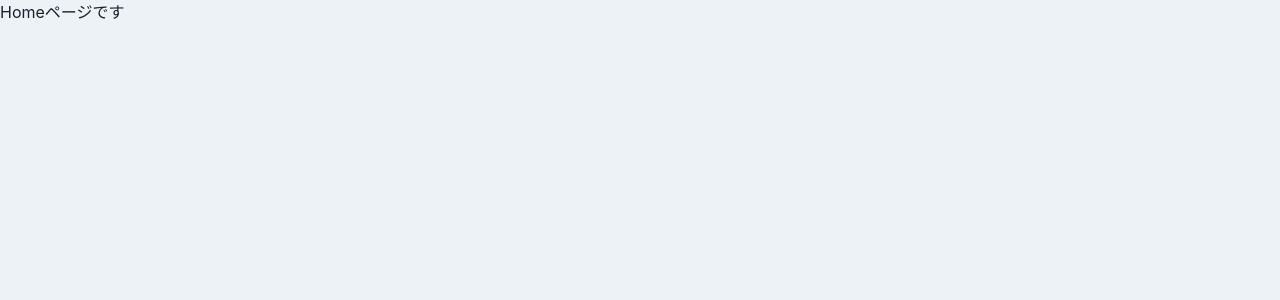
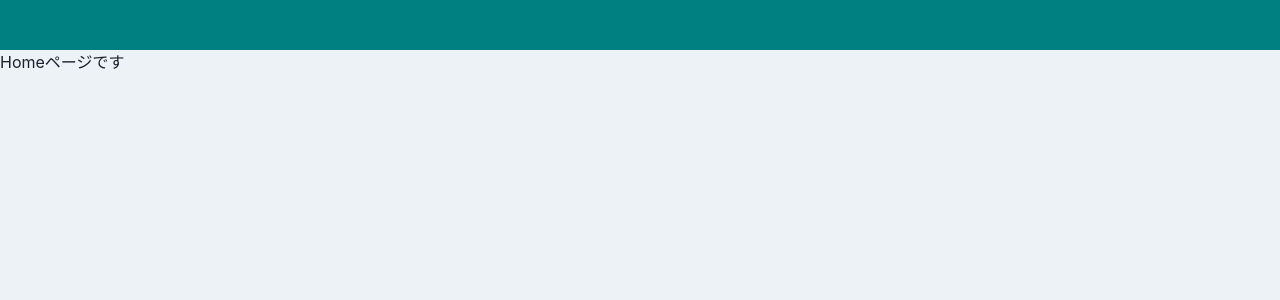
Before and after one commit to sohei-fujita/chakra-react-typescript, a React (Create React App) app: page /home in a window 1280 px wide. Shown: the top 300 px of the page. Built offline with nearby package versions, Linux system fonts and the light colour scheme.

Commit message:
create header

```diff
--- /dev/null
+++ b/src/components/organisms/layouts/Header.tsx
@@ -0,0 +1,5 @@
+import { FC, memo } from "react";
+
+export const Header: FC = memo(() => {
+  return <div style={{ height: "50px", backgroundColor: "teal" }}></div>;
+});
--- /dev/null
+++ b/src/components/templates/HeaderLayout.tsx
@@ -0,0 +1,16 @@
+import { FC, ReactNode, memo } from "react";
+import { Header } from "../organisms/layouts/Header";
+
+type Props = {
+  children: ReactNode;
+};
+
+export const HeaderLayout: FC<Props> = memo((props) => {
+  const { children } = props;
+  return (
+    <>
+      <Header />
+      {children}
+    </>
+  );
+});
--- a/src/router/Router.tsx
+++ b/src/router/Router.tsx
@@ -4,22 +4,18 @@ import { Route } from "react-router-dom";
 import { Login } from "../components/pages/Login";
 import { homeRoutes } from "./HomeRoutes";
 import { Page404 } from "../components/pages/Page404";
+import { HeaderLayout } from "../components/templates/HeaderLayout";
 
 export const Router: FC = memo(() => {
   return (
-    // <Routes>
-    //   <Route path="/" element={<Login />} />
-    //   <Route
-    //     path="/home"
-    //     element={homeRoutes.map((route) => (
-    //       <Route key={route.path} path={route.path} element={route.children} />
-    //     ))}
-    //   />
-    // </Routes>
     <Routes>
       <Route path="/" element={<Login />} />
       {homeRoutes.map((route) => (
-        <Route key={route.path} path={route.path} element={route.element} />
+        <Route
+          key={route.path}
+          path={route.path}
+          element={<HeaderLayout>{route.element}</HeaderLayout>}
+        />
       ))}
       <Route path="*" element={<Page404 />} />
     </Routes>
```
